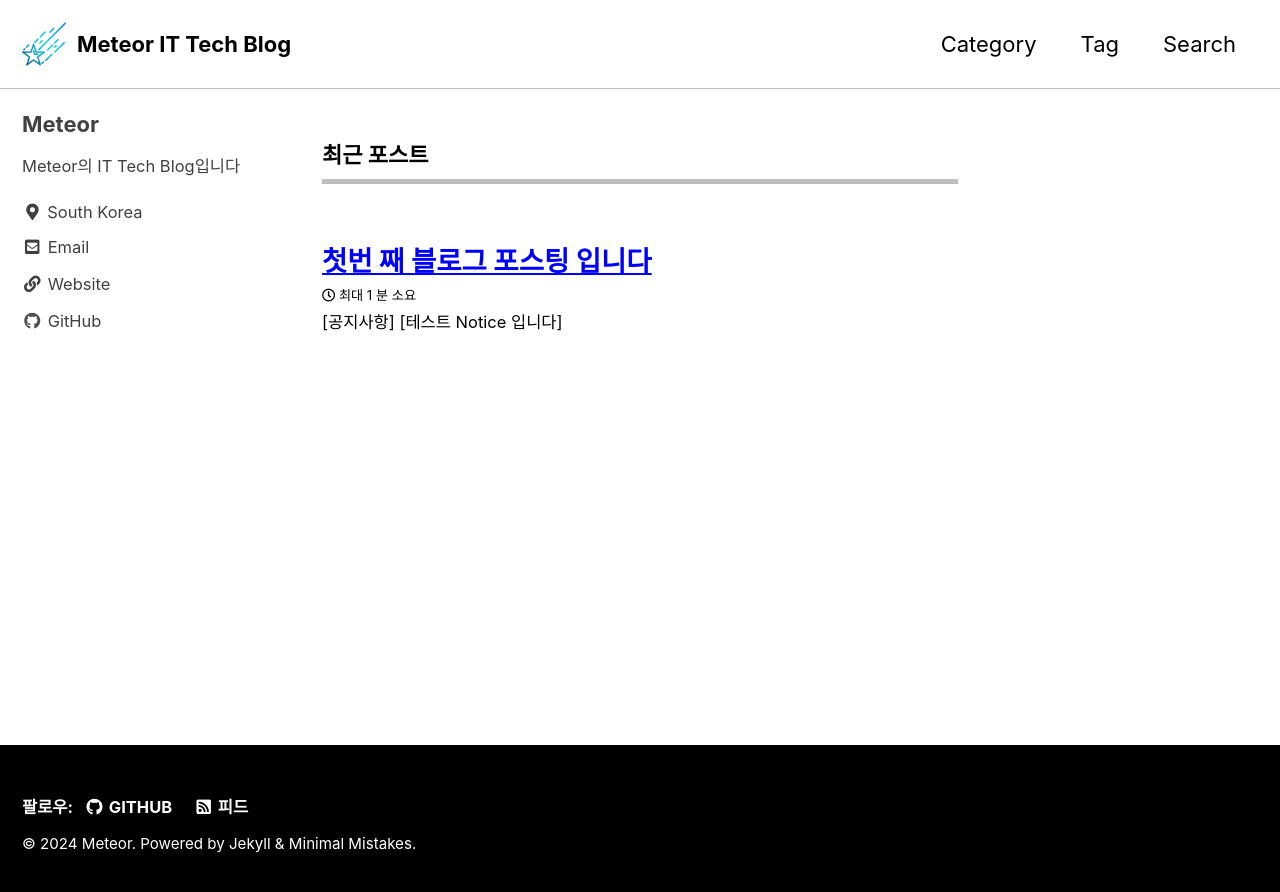
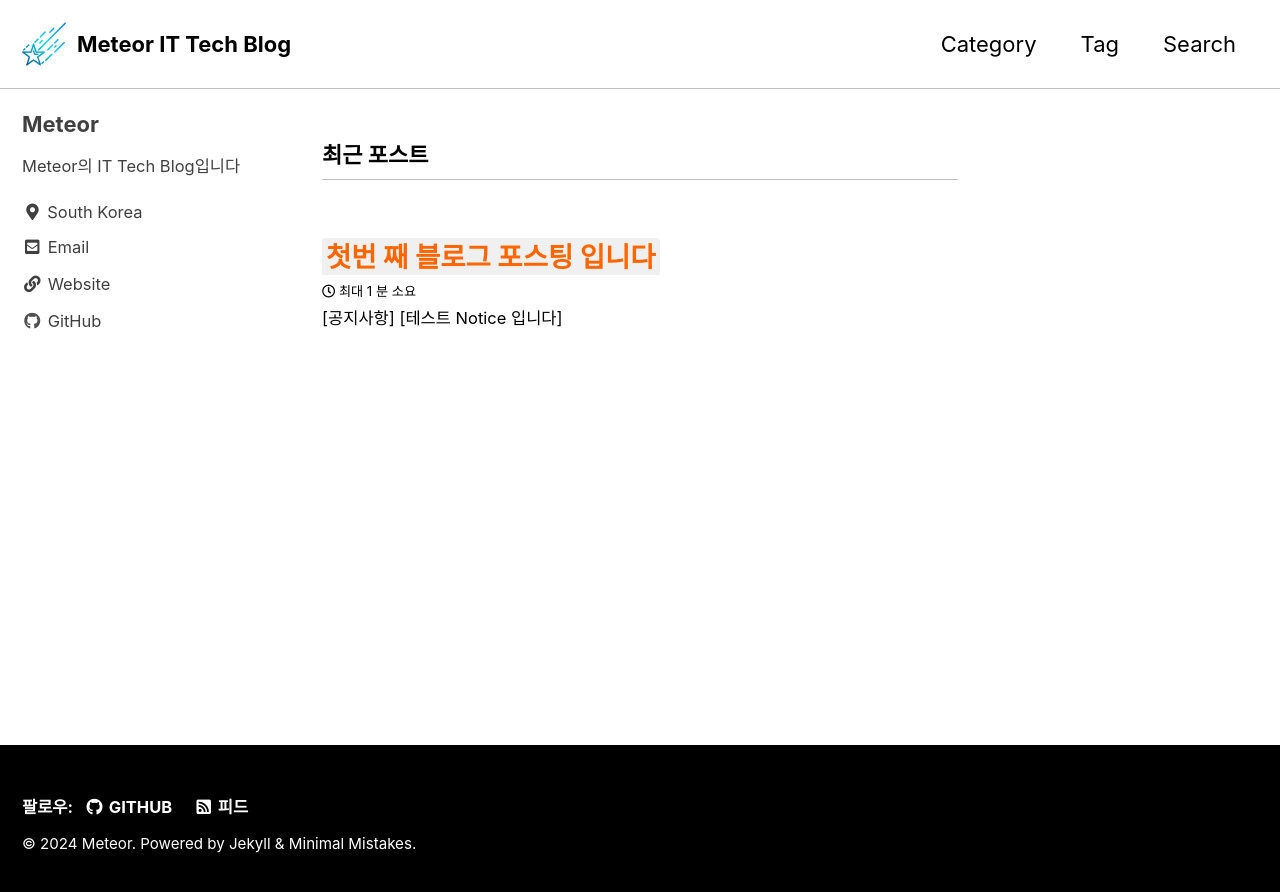
Before and after one commit to MeteorNote/MeteorNote.github.io, a Jekyll site: the page built from index.html, in a window 1280 px wide. Shown: the top 892 px of the page. Built offline with Jekyll 4.4.1, drawn with Linux system fonts in a browser that asks for light colours; cached includes are drawn as plain includes; the list of posts is cut into pages by our own code.

Commit message:
Update _archive.scss

```diff
--- a/_sass/minimal-mistakes/_archive.scss
+++ b/_sass/minimal-mistakes/_archive.scss
@@ -36,7 +36,7 @@
   padding-bottom: 0.5em;
   font-size: $type-size-5;
   color: $muted-text-color;
-  border-bottom: 5px solid $border-color;
+  border-bottom: 1px solid $border-color;
 
   + .list__item .archive__item-title {
     margin-top: 0.5em;
@@ -63,6 +63,15 @@
     opacity: 0.5;
   }
 }
+.archive__item-title a {
+  text-decoration: none; /* 기본 밑줄을 제거 */
+  color: #ff6600; /* 하이퍼링크 색상을 주황색으로 변경 */
+  background-color: #f0f0f0; /* 하이퍼링크 배경색 추가 */
+  padding: 2px 4px; /* 약간의 패딩 추가 */
+  border-radius: 4px; /* 모서리를 둥글게 */
+}
+
+
 
 /* remove border*/
 .page__content {
```
